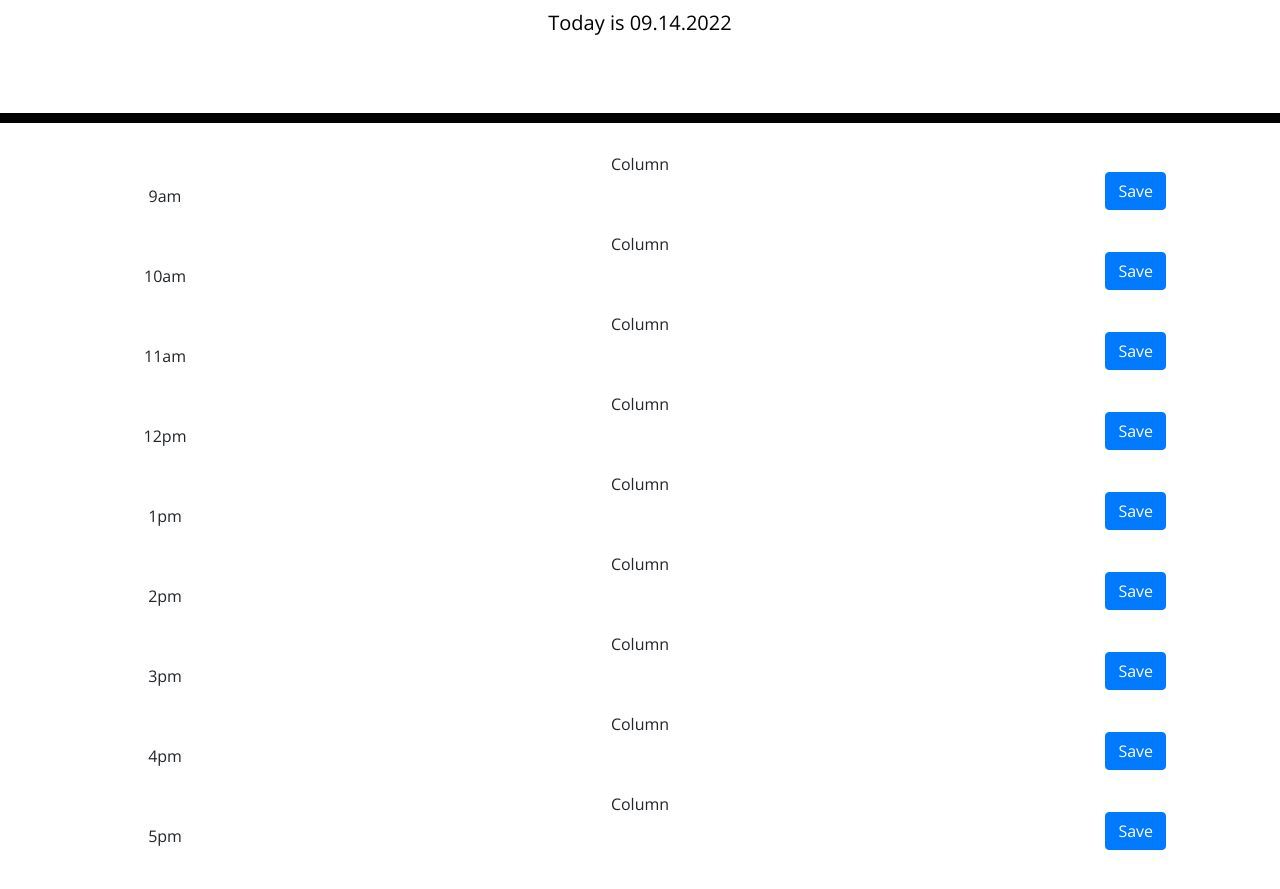
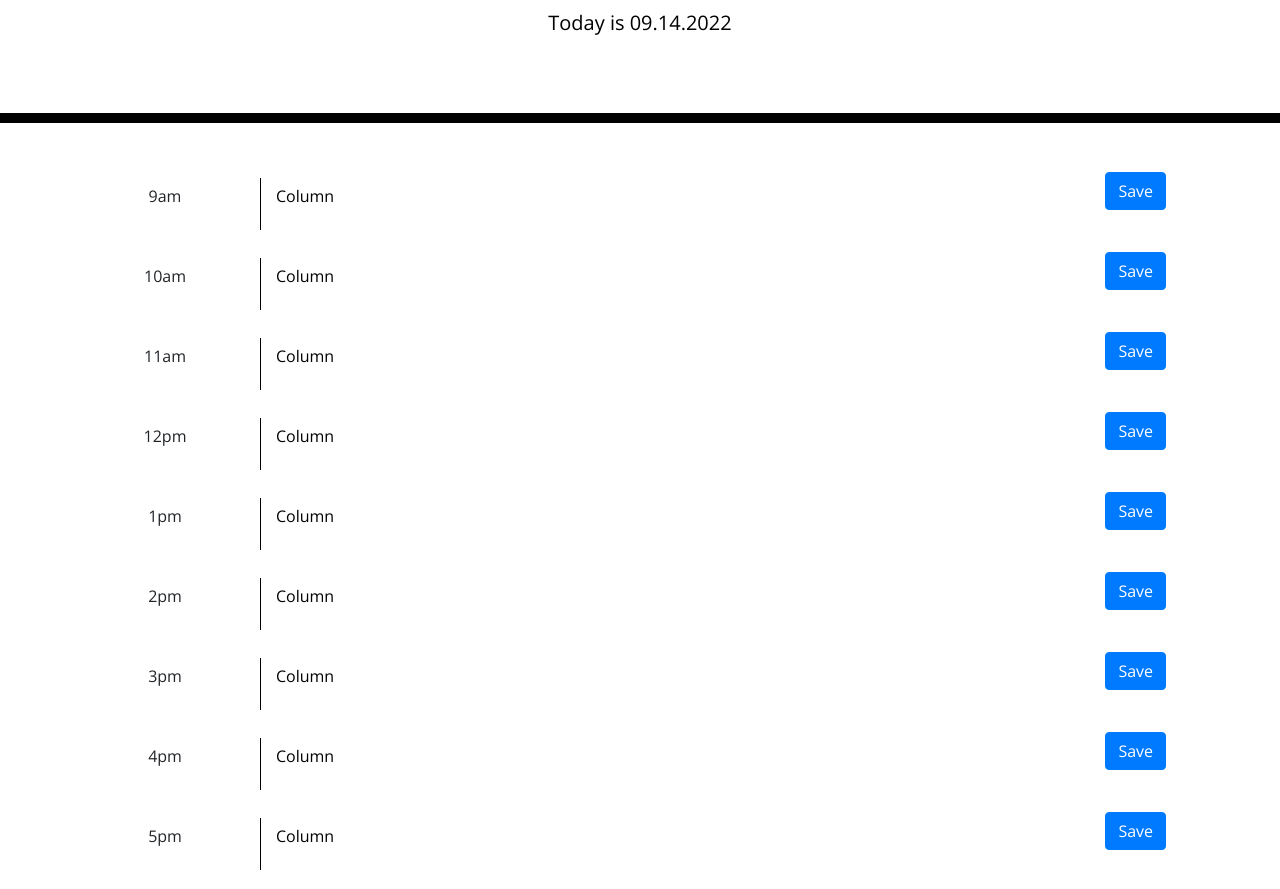
Before and after one commit to allenmurfee/daily-planner, a plain HTML site: page index.html in a window 1280 px wide. Shown: the part 181-1070 px from the top of the page. Drawn offline with nearby package versions, Linux system fonts and the light colour scheme.

Commit message:
fixed HTML layout and started JS

```diff
--- a/index.html
+++ b/index.html
@@ -29,13 +29,14 @@
       <p id="currentDay" class="lead"></p>
     </header>
 
+    <!-- <textarea> -->
     <div class="container text-center">
       <!-- Timeblocks go here -->
       <div class="row">
         <div class="col-2">
           <p>9am</p>
         </div>
-        <div class="col-8">Column</div>
+        <textarea class="col-8">Column</textarea>
         <div class="col-2">
           <button type="button" class="btn btn-primary">Save</button>
         </div>
@@ -45,7 +46,7 @@
         <div class="col-2">
           <p>10am</p>
         </div>
-        <div class="col-8">Column</div>
+        <textarea class="col-8">Column</textarea>
         <div class="col-2">
           <button type="button" class="btn btn-primary">Save</button>
         </div>
@@ -55,7 +56,7 @@
         <div class="col-2">
           <p>11am</p>
         </div>
-        <div class="col-8">Column</div>
+        <textarea class="col-8">Column</textarea>
         <div class="col-2">
           <button type="button" class="btn btn-primary">Save</button>
         </div>
@@ -65,7 +66,7 @@
         <div class="col-2">
           <p>12pm</p>
         </div>
-        <div class="col-8">Column</div>
+        <textarea class="col-8">Column</textarea>
         <div class="col-2">
           <button type="button" class="btn btn-primary">Save</button>
         </div>
@@ -75,7 +76,7 @@
         <div class="col-2">
           <p>1pm</p>
         </div>
-        <div class="col-8">Column</div>
+        <textarea class="col-8">Column</textarea>
         <div class="col-2">
           <button type="button" class="btn btn-primary">Save</button>
         </div>
@@ -85,7 +86,7 @@
         <div class="col-2">
           <p>2pm</p>
         </div>
-        <div class="col-8">Column</div>
+        <textarea class="col-8">Column</textarea>
         <div class="col-2">
           <button type="button" class="btn btn-primary">Save</button>
         </div>
@@ -95,7 +96,7 @@
         <div class="col-2">
           <p>3pm</p>
         </div>
-        <div class="col-8">Column</div>
+        <textarea class="col-8">Column</textarea>
         <div class="col-2">
           <button type="button" class="btn btn-primary">Save</button>
         </div>
@@ -105,7 +106,7 @@
         <div class="col-2">
           <p>4pm</p>
         </div>
-        <div class="col-8">Column</div>
+        <textarea class="col-8">Column</textarea>
         <div class="col-2">
           <button type="button" class="btn btn-primary">Save</button>
         </div>
@@ -115,13 +116,15 @@
         <div class="col-2">
           <p>5pm</p>
         </div>
-        <div class="col-8">Column</div>
+        <textarea class="col-8">Column</textarea>
         <div class="col-2">
           <button type="button" class="btn btn-primary">Save</button>
         </div>
       </div>
     </div>
 
+    <!-- </textarea> -->
+
     <script src="https://cdnjs.cloudflare.com/ajax/libs/jquery/3.2.1/jquery.min.js"></script>
     <script src="https://cdnjs.cloudflare.com/ajax/libs/moment.js/2.24.0/moment.min.js"></script>
     <script src="script.js"></script>
--- a/script.js
+++ b/script.js
@@ -1,2 +1,12 @@
 var today = moment().format("MM.DD.YYYY");
 $("#currentDay").text("Today is " + today);
+
+var time
+
+var past
+var present
+var future
+
+function save () {
+
+}
--- a/style.css
+++ b/style.css
@@ -11,6 +11,7 @@ textarea {
   color: #000000;
   border-left: 1px solid black;
   padding: 10px;
+  margin:auto;
 }
 
 .jumbotron {
```
